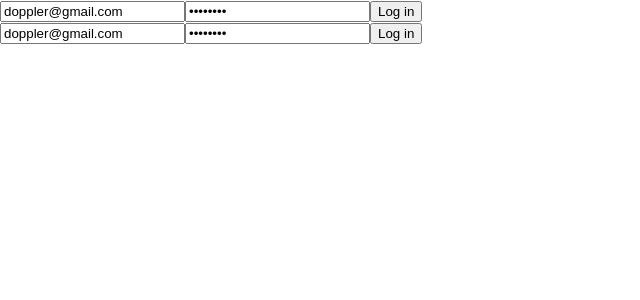
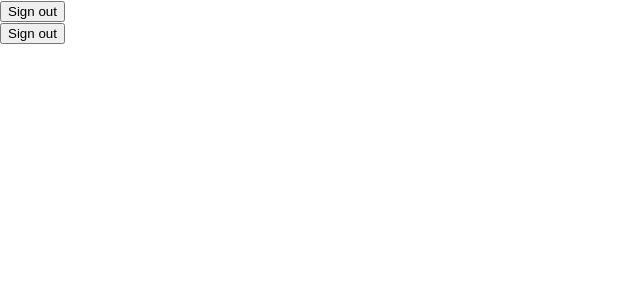
Before and after one commit to doppler/skydive-student-log, a React (Create React App) app: page /login in a window 1280 px wide. Shown: the top 300 px of the page, without its empty margins (0-640 px from the left). Built offline with nearby package versions, Linux system fonts and the light colour scheme; sample sign-in values are in the browser's storage.

Commit message:
load token upon page reload

```diff
--- a/src/use-auth.tsx
+++ b/src/use-auth.tsx
@@ -1,6 +1,6 @@
 /* @ts-ignore */
 
-import React, { createContext, useContext, useState } from "react";
+import React, { createContext, useContext, useState, useEffect } from "react";
 import { useHistory } from "react-router-dom";
 import axios from "axios";
 
@@ -16,7 +16,7 @@ export const useAuth = () => useContext(AuthContext);
 
 const useProvideAuth = () => {
   const history = useHistory();
-  const [token, setToken] = useState(null);
+  const [token, setToken] = useState("");
   const signin = (email: string, password: string) => {
     return axios
       .post("/graphql", {
@@ -36,9 +36,14 @@ const useProvideAuth = () => {
 
   const signout = () => {
     window.sessionStorage.removeItem("jwtToken");
-    setToken(null);
+    setToken("");
     history.push("/");
   };
 
+  useEffect(() => {
+    const jwtToken = window.sessionStorage.getItem("jwtToken") || "";
+    setToken(jwtToken);
+  }, []);
+
   return { signin, signout, token };
 };
```
